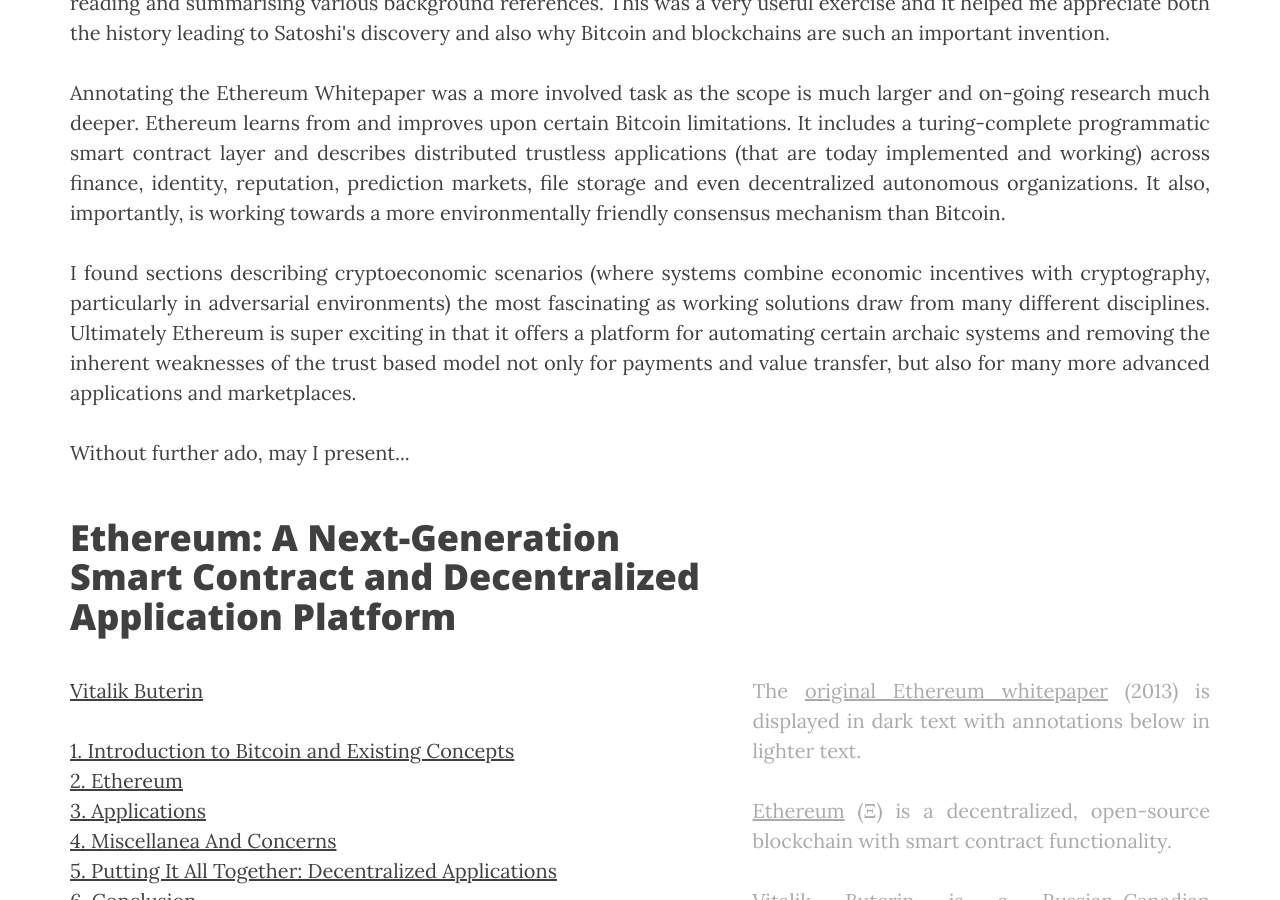
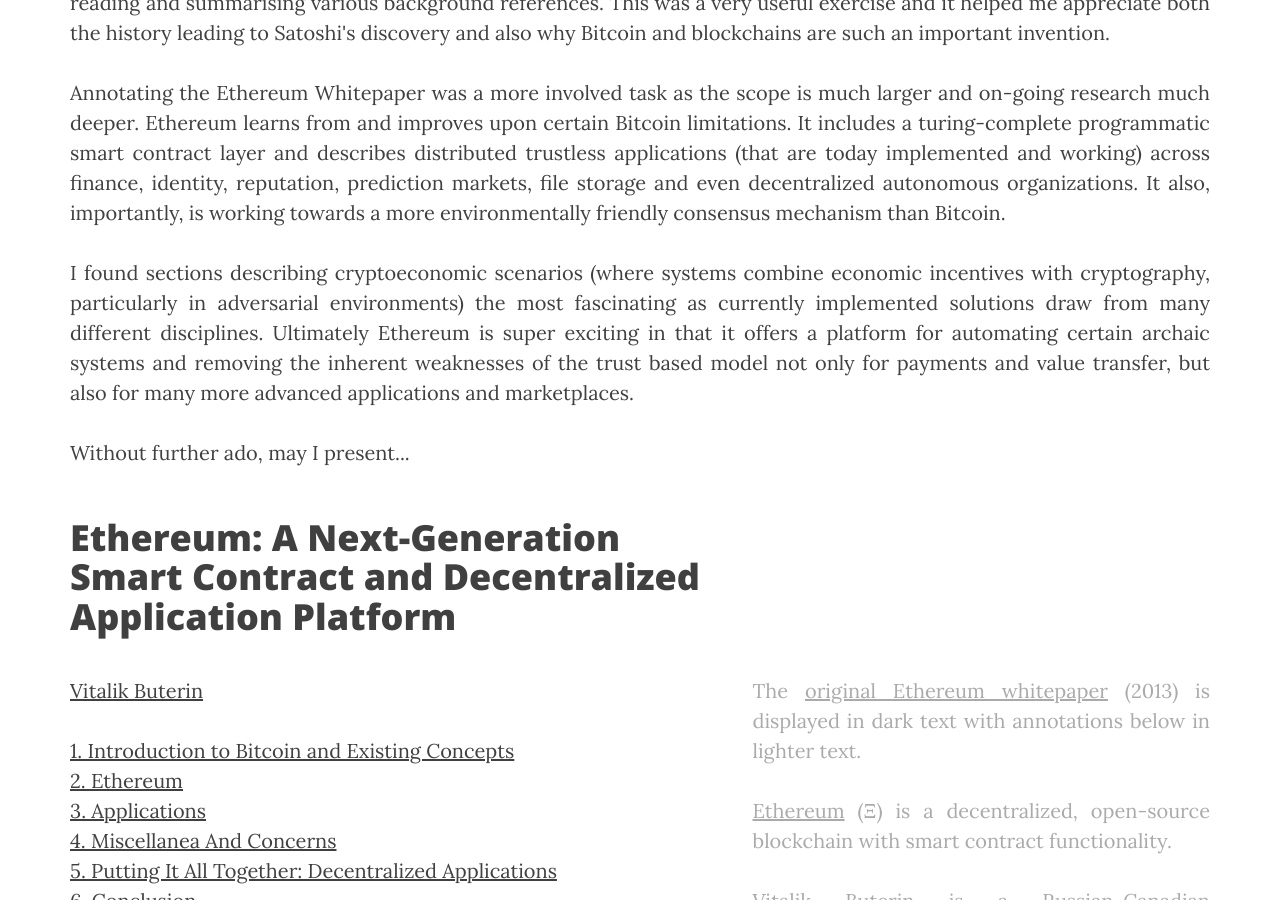
Before and after one commit to dylanhogg/dylanhogg.github.io, a Jekyll site: the page built from _posts/2021-11-14-ethereum-whitepaper-annotated.html, in a window 1280 px wide and 900 px high, scrolled down 775 px. Built offline with Jekyll 4.4.1, drawn with Linux system fonts in a browser that asks for light colours; nearby versions of some CDN libraries; comment, search, counter and statistics services are not loaded.

Commit message:
Minor text update.

```diff
--- a/_posts/2021-11-14-ethereum-whitepaper-annotated.html
+++ b/_posts/2021-11-14-ethereum-whitepaper-annotated.html
@@ -75,7 +75,7 @@ https://github.com/wolflo/evm-opcodes
         <p>Annotating the Ethereum Whitepaper was a more involved task as the scope is much larger and on-going research much deeper.
            Ethereum learns from and improves upon certain Bitcoin limitations. It includes a turing-complete programmatic smart contract layer and describes distributed trustless applications (that are today implemented and working) across finance, identity, reputation, prediction markets, file storage and even decentralized autonomous organizations. It also, importantly, is working towards a more environmentally friendly consensus mechanism than Bitcoin.
         </p>
-        <p>I found sections describing cryptoeconomic scenarios (where systems combine economic incentives with cryptography, particularly in adversarial environments) the most fascinating as working solutions draw from many different disciplines.
+        <p>I found sections describing cryptoeconomic scenarios (where systems combine economic incentives with cryptography, particularly in adversarial environments) the most fascinating as currently implemented solutions draw from many different disciplines.
            Ultimately Ethereum is super exciting in that it offers a platform for automating certain archaic systems and removing the inherent weaknesses of the trust based model not only for payments and value transfer, but also for many more advanced applications and marketplaces.
         </p>
         <p>Without further ado, may I present...</p>
```
